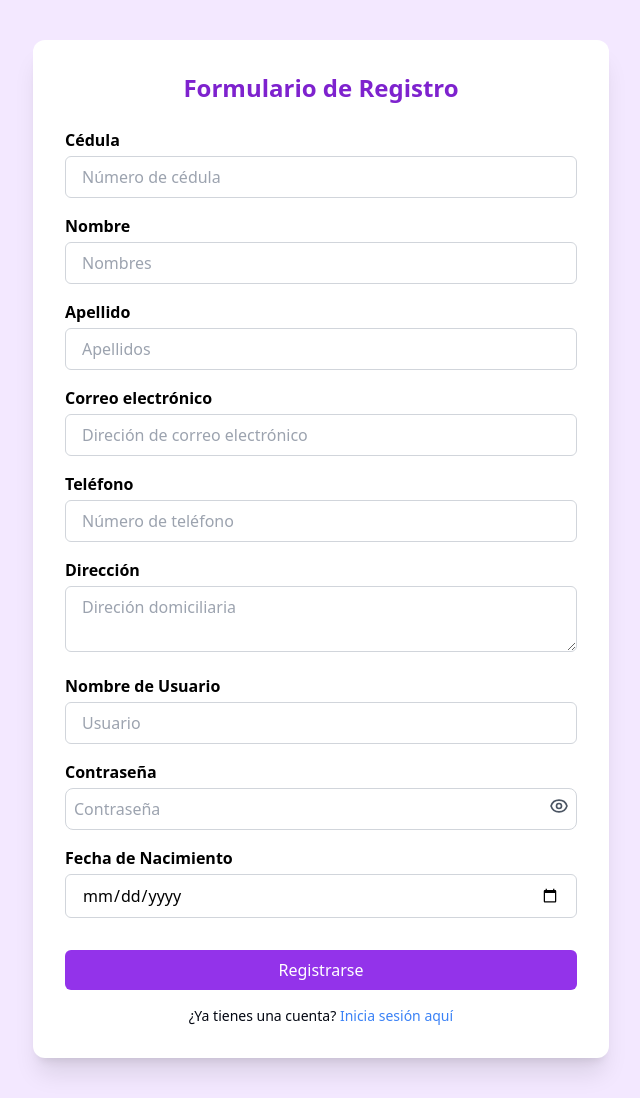
After one commit to DayanaMicha2000/TAREAForo, a PHP site: page /Formulario.php in a window 1280 px wide. The commit adds this page. Shown: the whole page, without its empty margins (319-959 px from the left). Run offline with PHP 8.4, Linux system fonts and the light colour scheme; some libraries are stand-ins or nearby versions.

Commit message:
CAMBIOS FINALES

```diff
--- /dev/null
+++ b/Formulario.php
@@ -0,0 +1,103 @@
+<?php include("registro.php"); ?>
+
+<!DOCTYPE html>
+<html lang="es">
+<head>
+    <meta charset="UTF-8">
+    <title>Registro de Usuario</title>
+    <script src="https://cdn.tailwindcss.com"></script>
+</head>
+<body class="bg-purple-100 py-10">
+    <div class="max-w-xl mx-auto bg-white p-8 rounded-xl shadow-xl">
+        <h2 class="text-2xl font-bold mb-6 text-center text-purple-700">Formulario de Registro</h2>
+
+        <form action="registro.php" method="POST" class="space-y-4">
+
+            <div>
+                <label class="block mb-1 font-semibold">Cédula</label>
+                <input type="text" name="cedula" class="w-full border border-gray-300 px-4 py-2 rounded-md" placeholder="Número de cédula" pattern="\d{10}" maxlength="10" minlength="10" inputmode="numeric" title="Debe contener solo 10 dígitos" required>
+            </div>
+
+            <div>
+                <label class="block mb-1 font-semibold">Nombre</label>
+                <input type="text" name="nombre" class="w-full border border-gray-300 px-4 py-2 rounded-md" placeholder="Nombres" required>
+            </div>
+
+            <div>
+                <label class="block mb-1 font-semibold">Apellido</label>
+                <input type="text" name="apellido" class="w-full border border-gray-300 px-4 py-2 rounded-md" placeholder="Apellidos"  required>
+            </div>
+
+            <div>
+                <label class="block mb-1 font-semibold">Correo electrónico</label>
+                <input type="email" name="correo" class="w-full border border-gray-300 px-4 py-2 rounded-md" placeholder="Direción de correo electrónico" required>
+            </div>
+
+            <div>
+                <label class="block mb-1 font-semibold">Teléfono</label>
+                <input type="text" name="telefono" class="w-full border border-gray-300 px-4 py-2 rounded-md" placeholder="Número de teléfono" pattern="\d{10}" maxlength="10" minlength="10" inputmode="numeric" title="Debe contener solo 10 dígitos" required>
+            </div>
+
+            <div>
+                <label class="block mb-1 font-semibold">Dirección</label>
+                <textarea name="direccion" rows="2" class="w-full border border-gray-300 px-4 py-2 rounded-md" placeholder="Direción domiciliaria" required></textarea>
+            </div>
+
+            <div>
+                <label class="block mb-1 font-semibold">Nombre de Usuario</label>
+                <input type="text" name="usuario" class="w-full border border-gray-300 px-4 py-2 rounded-md" placeholder="Usuario" required>
+            </div>
+
+            <div>
+                  <label class="block mb-1 font-semibold">Contraseña</label>
+
+                  <div class="relative">
+                    <input type="password" id="contrasena" name="contrasena" class="w-full p-2 border border-gray-300 rounded-lg pr-10" placeholder="Contraseña" required>
+
+                        <button type="button" onclick="togglePassword()" class="absolute right-2 top-2 text-gray-600">
+                            <svg id="eyeIcon" xmlns="http://www.w3.org/2000/svg" class="h-5 w-5" fill="none" viewBox="0 0 24 24" stroke="currentColor">
+                              <path stroke-linecap="round" stroke-linejoin="round" stroke-width="2" d="M15 12a3 3 0 11-6 0 3 3 0 016 0z" />
+                              <path stroke-linecap="round" stroke-linejoin="round" stroke-width="2" d="M2.458 12C3.732 7.943 7.523 5 12 5c4.478 0 8.268 2.943 9.542 7-1.274 4.057-5.064 7-9.542 7-4.477 0-8.268-2.943-9.542-7z" />
+                             </svg>
+                        </button>
+                   </div>
+            </div>
+
+            <div>
+                <label class="block mb-1 font-semibold">Fecha de Nacimiento</label>
+                <input type="date" name="fecha_nacimiento" class="w-full border border-gray-300 px-4 py-2 rounded-md">
+            </div>
+
+            <div class="pt-4">
+                <button type="submit" class="w-full bg-purple-600 text-white py-2 rounded-md hover:bg-purple-700 transition">Registrarse</button>
+            </div>
+             <p class="mt-4 text-center text-sm text-gray-950 ">
+               ¿Ya tienes una cuenta?
+               <a href="index.php" class="text-blue-500 hover:underline ">Inicia sesión aquí</a>
+             </p>
+
+        </form>
+    </div>
+
+
+<script>
+  function togglePassword() {
+    const input = document.getElementById("contrasena");
+    const icono = document.getElementById("eyeIcon");
+
+    if (input.type === "password") {
+      input.type = "text";
+      icono.innerHTML = `<path stroke-linecap="round" stroke-linejoin="round" stroke-width="2" d="M13.875 18.825A10.05 10.05 0 0112 19c-4.477 0-8.268-2.943-9.542-7a9.956 9.956 0 012.177-3.294m1.64-1.64A9.956 9.956 0 0112 5c4.478 0 8.268 2.943 9.542 7a9.956 9.956 0 01-4.21 5.042M15 12a3 3 0 11-6 0 3 3 0 016 0z" />
+        <path stroke-linecap="round" stroke-linejoin="round" stroke-width="2" d="M3 3l18 18" />`;
+    } else {
+      input.type = "password";
+      icono.innerHTML = `<path stroke-linecap="round" stroke-linejoin="round" stroke-width="2" d="M15 12a3 3 0 11-6 0 3 3 0 016 0z" />
+       <path stroke-linecap="round" stroke-linejoin="round" stroke-width="2" d="M2.458 12C3.732 7.943 7.523 5 12 5c4.478 0 8.268 2.943 9.542 7-1.274 4.057-5.064 7-9.542 7-4.477 0-8.268-2.943-9.542-7z" />`;
+    }
+  }
+</script>
+
+
+
+</body>
+</html>
--- /dev/null
+++ b/conexion.php
@@ -0,0 +1,12 @@
+<?php
+    $host = "localhost";
+    $usuario = "root";
+    $clave = "";
+    $bd = "restaurante_delivery";
+
+    $conexion = new mysqli($host, $usuario, $clave, $bd);
+
+    if ($conexion->connect_error) {
+        exit("Error de conexión: " . $conexion->connect_error);
+    }
+?>
--- /dev/null
+++ b/registro.php
@@ -0,0 +1,45 @@
+<?php
+include("conexion.php");
+
+// Verificamos si se envió el formulario
+if ($_SERVER["REQUEST_METHOD"] == "POST") {
+    // Recibir datos del formulario
+    $cedula = $_POST['cedula'];
+    $nombre = $_POST['nombre'];
+    $apellido = $_POST['apellido'];
+    $correo = $_POST['correo'];
+    $telefono = $_POST['telefono'];
+    $direccion = $_POST['direccion'];
+    $usuario = $_POST['usuario'];
+    $contrasena = $_POST['contrasena'];
+    $fecha_nacimiento = $_POST['fecha_nacimiento'];
+
+    // Validar si el usuario ya existe
+    $verificar = $conexion->prepare("SELECT * FROM usuarios WHERE usuario = ?");
+    $verificar->bind_param("s", $usuario);
+    $verificar->execute();
+    $resultado = $verificar->get_result();
+
+    if ($resultado->num_rows > 0) {
+        echo "El nombre de usuario ya está registrado.";
+        exit;
+    }
+
+    // Insertar usuario con rol por defecto (cliente)
+    $stmt = $conexion->prepare("INSERT INTO usuarios (cedula, nombre, apellido, correo, telefono, direccion, usuario, contrasena, fecha_nacimiento) VALUES (?, ?, ?, ?, ?, ?, ?, ?, ?)");
+    $stmt->bind_param("issssssss", $cedula, $nombre, $apellido, $correo, $telefono, $direccion, $usuario, $contrasena, $fecha_nacimiento);
+
+    if ($stmt->execute()) {
+        // Registro exitoso, redirige a bienvenida
+        session_start();
+        $_SESSION['usuario'] = $usuario;
+        header("Location: bienvenida.php");
+        exit;
+    } else {
+        echo "Error al registrar: " . $stmt->error;
+    }
+
+    $stmt->close();
+    $conexion->close();
+}
+?>
```
Also changed, not shown: bienvenida.php (added, +62 -0 lines), index.php (+79 -3 lines), login.php (added, +29 -0 lines), restaurante_delivery.sql (added, +64 -0 lines).
